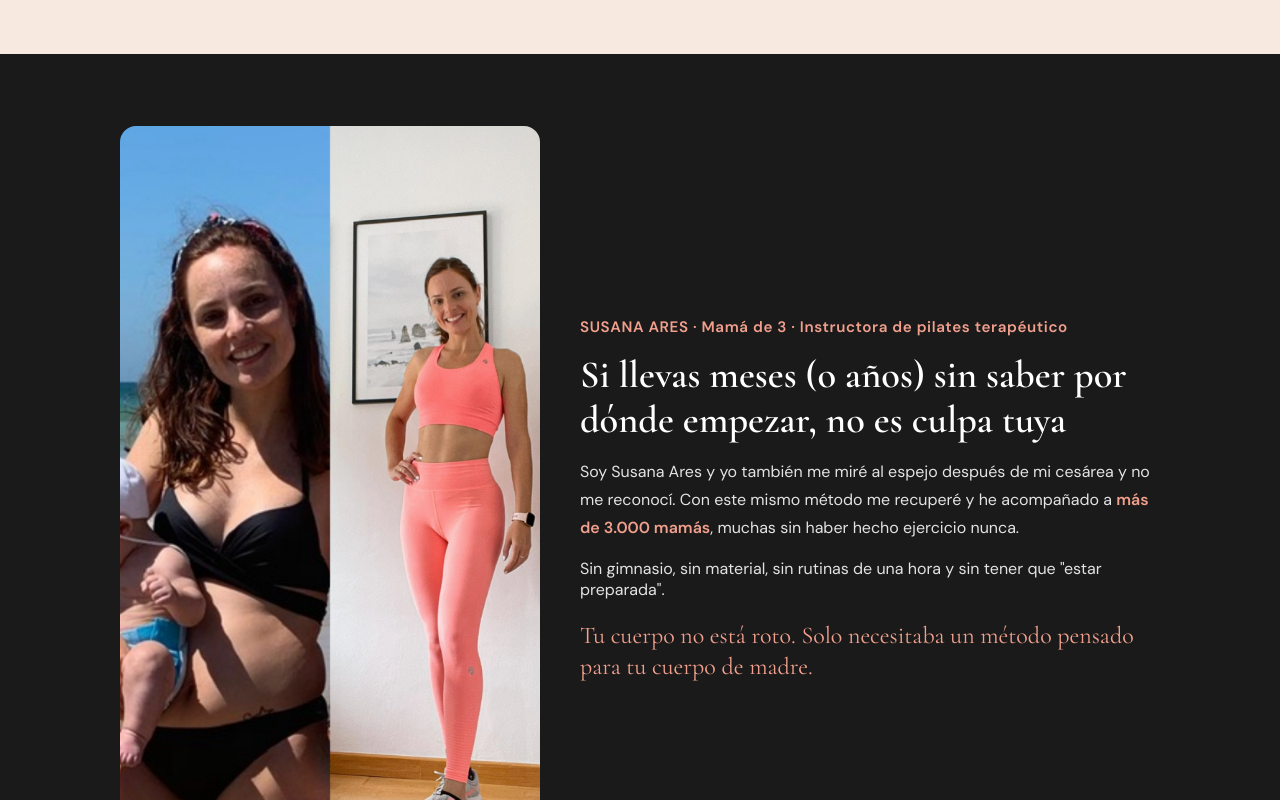
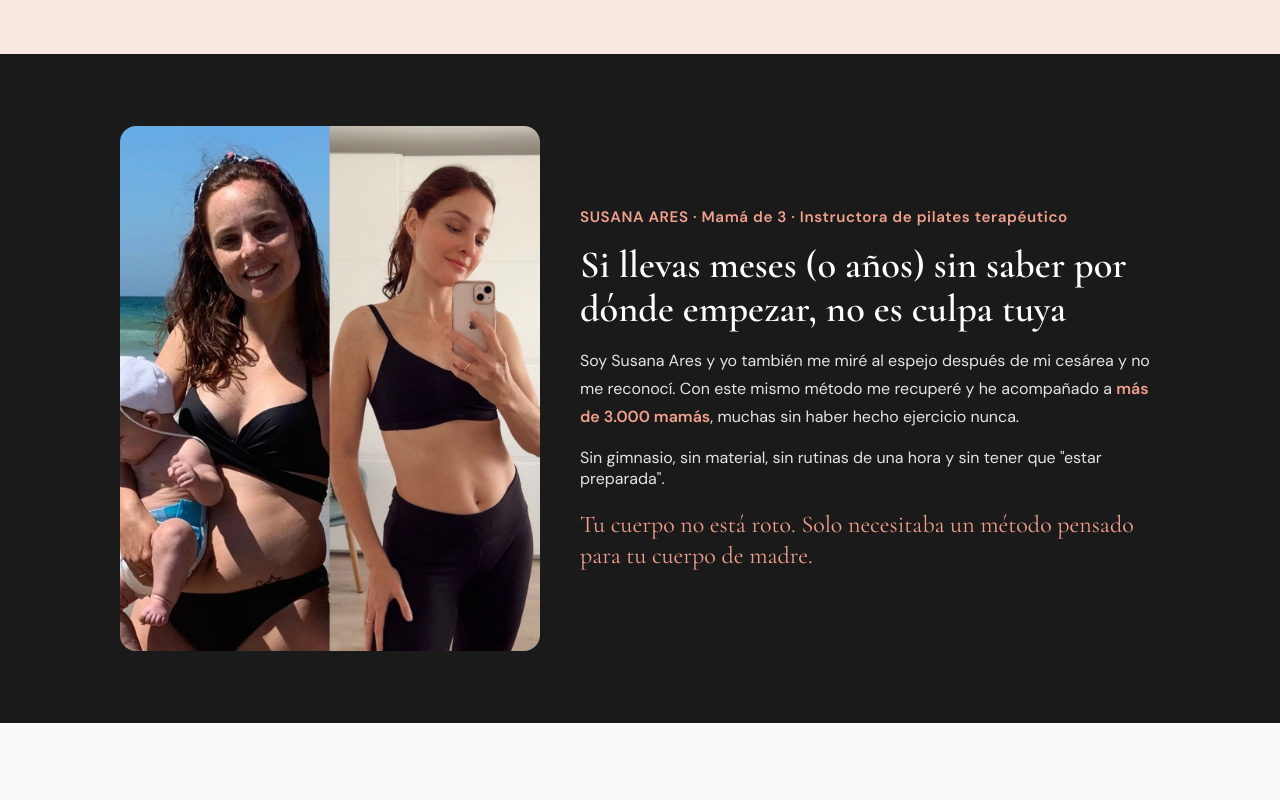
Before and after one commit to susanaaresla-lab/esencial-susana, a React (Create React App) app: page /acceso-prioritario in a window 1280 px wide. Shown: the part 1220-2020 px from the top of the page. Built offline with nearby package versions, Linux system fonts and the light colour scheme.

Commit message:
Foto antes y después Susana

```diff
--- a/src/pages/ActivateListaEsperaPage.js
+++ b/src/pages/ActivateListaEsperaPage.js
@@ -231,7 +231,7 @@ export default function ActivateListaEsperaPage() {
       <section style={{ ...sectionPad, background: 'var(--black)', color: 'white' }}>
         <div style={{ maxWidth: 1040, margin: '0 auto', display: 'flex', flexWrap: 'wrap', alignItems: 'center', gap: '2.5rem' }}>
           <img
-            src="/images/susana-antes-despues.JPG"
+            src="/images/susana-antes-despues-2.jpg"
             alt="Susana antes y después de su recuperación postcesárea"
             style={{ flex: '1 1 300px', minWidth: 0, width: '100%', maxWidth: 420, height: 'auto', borderRadius: 16, display: 'block', margin: '0 auto' }}
           />
```
